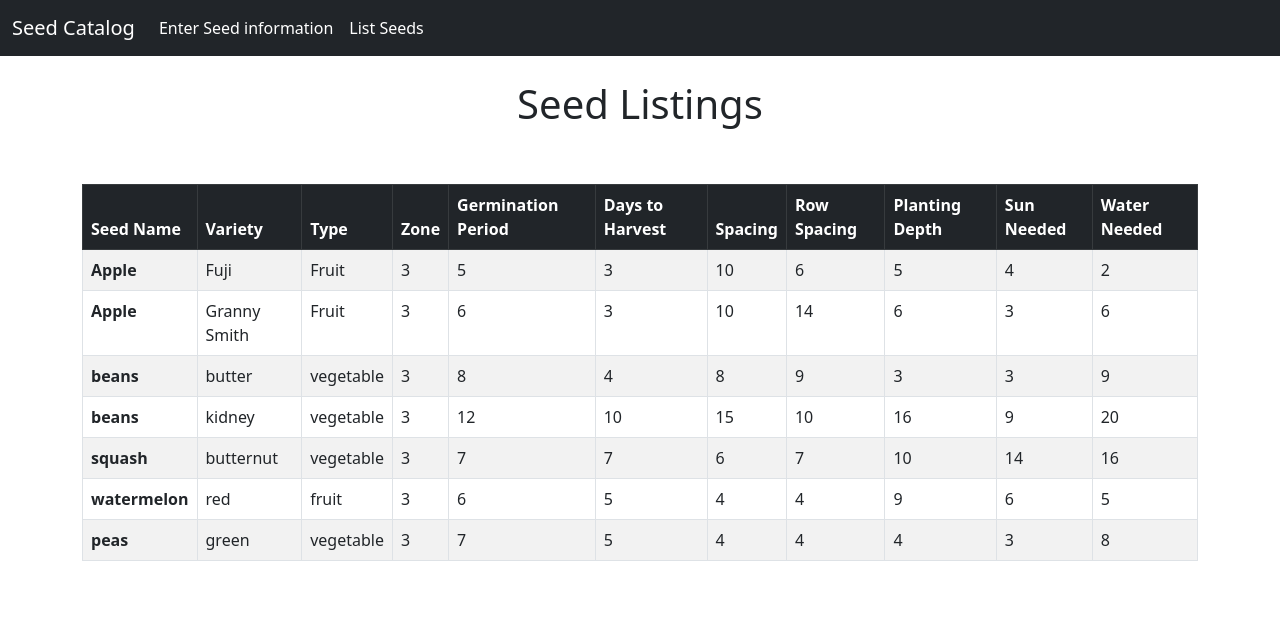
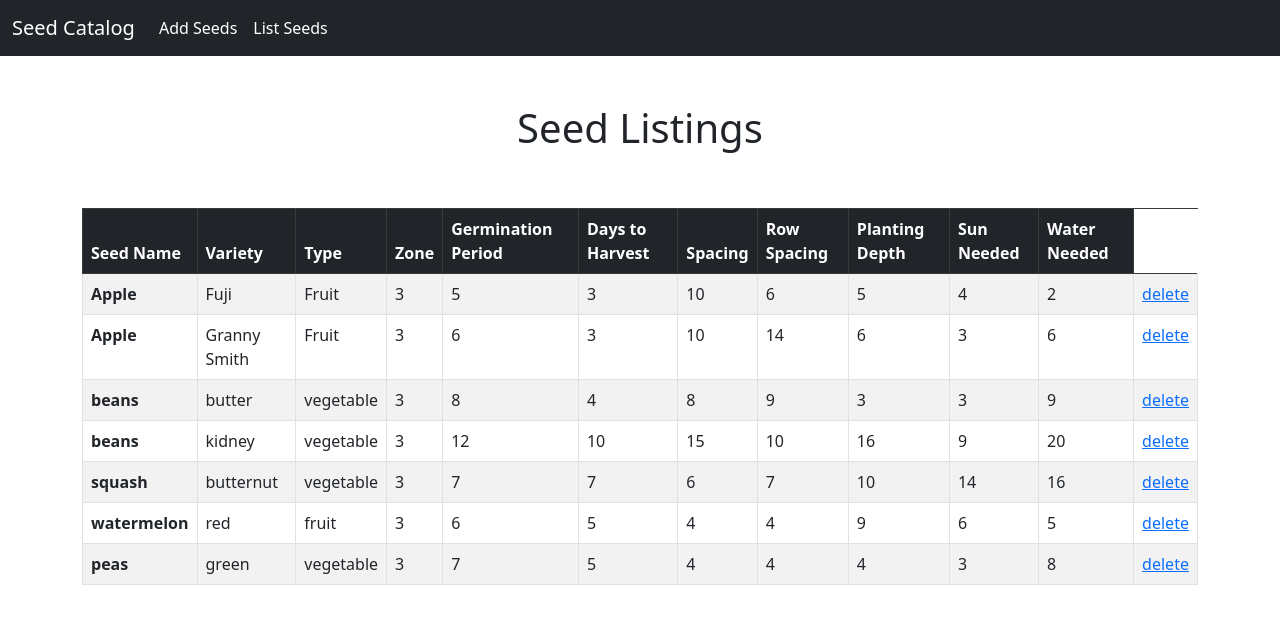
Before and after one commit to jaridley/seed_catalog_project, a Django app: page /list_seeds.html in a window 1280 px wide. Shown: the top 624 px of the page. Run offline with Django 3.2, Linux system fonts and the light colour scheme; data comes from the database, SQL or seed files in the repository; both versions use the stored data as it was after the commit.

Commit message:
Added functionality to delete a single record from the database. Also added messaging to the webpage.

```diff
--- a/seeds/templates/base.html
+++ b/seeds/templates/base.html
@@ -19,7 +19,7 @@
         </button>
         <div class="collapse navbar-collapse" id="navbarNavAltMarkup">
           <div class="navbar-nav">
-            <a class="nav-link active" aria-current="page" href="{% url 'enter_seeds' %}">Enter Seed information</a>
+            <a class="nav-link active" aria-current="page" href="{% url 'enter_seeds' %}">Add Seeds</a>
           </div>
           <div class="navbar-nav">
             <a class="nav-link active" aria-current="page" href="{% url 'list_seeds' %}">List Seeds</a>
@@ -28,6 +28,18 @@
       </div>
     </nav>
     <div class="container">
+      <br/>
+      {% if messages %}
+        {% for message in messages %}
+            <div class="alert alert-warning alert-dismissible" role="alert">
+              {{ message }}
+              <button type="button" class="btn-close" data-bs-dismiss="alert" aria-label="Close">
+              </button>
+            </div>
+            <br/>
+        {% endfor %}
+      {% endif %}
+
         {% block content %}
 
         {% endblock %}
--- /dev/null
+++ b/seeds/templates/delete_seeds.html
@@ -0,0 +1,6 @@
+{% extends 'base.html' %}
+{% block content %}
+
+
+
+{% endblock %}
--- a/seeds/templates/list_seeds.html
+++ b/seeds/templates/list_seeds.html
@@ -34,6 +34,7 @@
             <td>{{ list_seeds.plant_depth }}</td>
             <td>{{ list_seeds.sun_requirements }}</td>
             <td>{{ list_seeds.water_requirements }}</td>
+            <td><a href="{% url 'delete' list_seeds.id %}">delete</a></td>
         </tr>
     {% endfor %}
     </tbody>
--- a/seeds/urls.py
+++ b/seeds/urls.py
@@ -3,5 +3,6 @@ from seeds import views
 
 urlpatterns = [
     path('', views.enter_seeds, name='enter_seeds'),
-    path('list_seeds.html', views.list_seeds, name='list_seeds')
+    path('list_seeds.html', views.list_seeds, name='list_seeds'),
+    path('delete/<seed_id>', views.delete, name='delete')
 ]
--- a/seeds/views.py
+++ b/seeds/views.py
@@ -32,3 +32,10 @@ def enter_seeds(request):
 def list_seeds(request):
     all_seeds = Seeds.objects.all()
     return render(request, 'list_seeds.html', {'seeds': all_seeds})
+
+
+def delete(request, seed_id):
+    seeds = Seeds.objects.get(pk=seed_id)
+    seeds.delete()
+    messages.success(request, 'Seed information has been deleted.')
+    return redirect('list_seeds')
```
Also changed, not shown: db.sqlite3.
